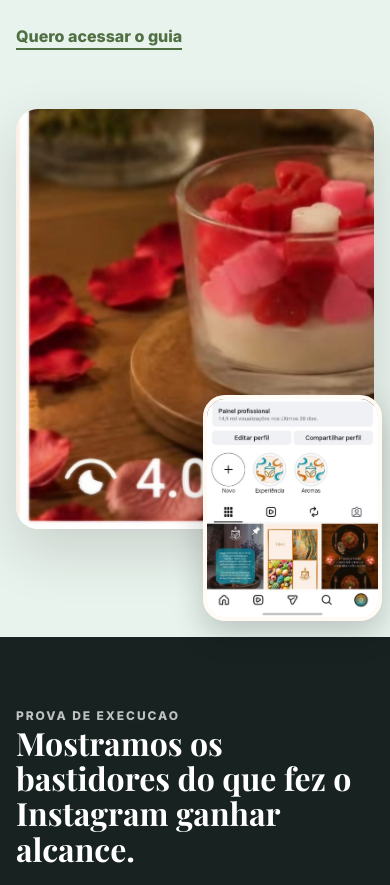
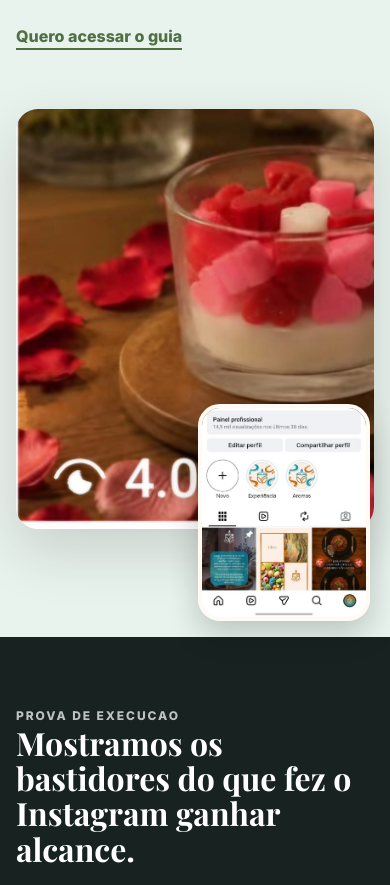
Before and after one commit to Tavaresgustavo0/renda-extra-sillage, a website: page index.html in a window 390 px wide. Shown: the part 947-1832 px from the top of the page. Drawn offline with nearby package versions, Linux system fonts and the light colour scheme.

Commit message:
Update styles.css

```diff
--- a/styles.css
+++ b/styles.css
@@ -1002,7 +1002,7 @@ h3 {
     width: 100%;
     height: 420px;
     object-fit: cover;
-    object-position: bottom left;
+    object-position: 5% bottom;
     z-index: 1;
     border-radius: var(--radius-md);
   }
@@ -1010,9 +1010,9 @@ h3 {
   .image-small {
     position: absolute;
     left: auto;
-    right: -8px;
+    right: 4px;
     bottom: -32px;
-    width: 50%;
+    width: 48%;
     height: auto;
     z-index: 2;
     border-radius: var(--radius-md);
```
